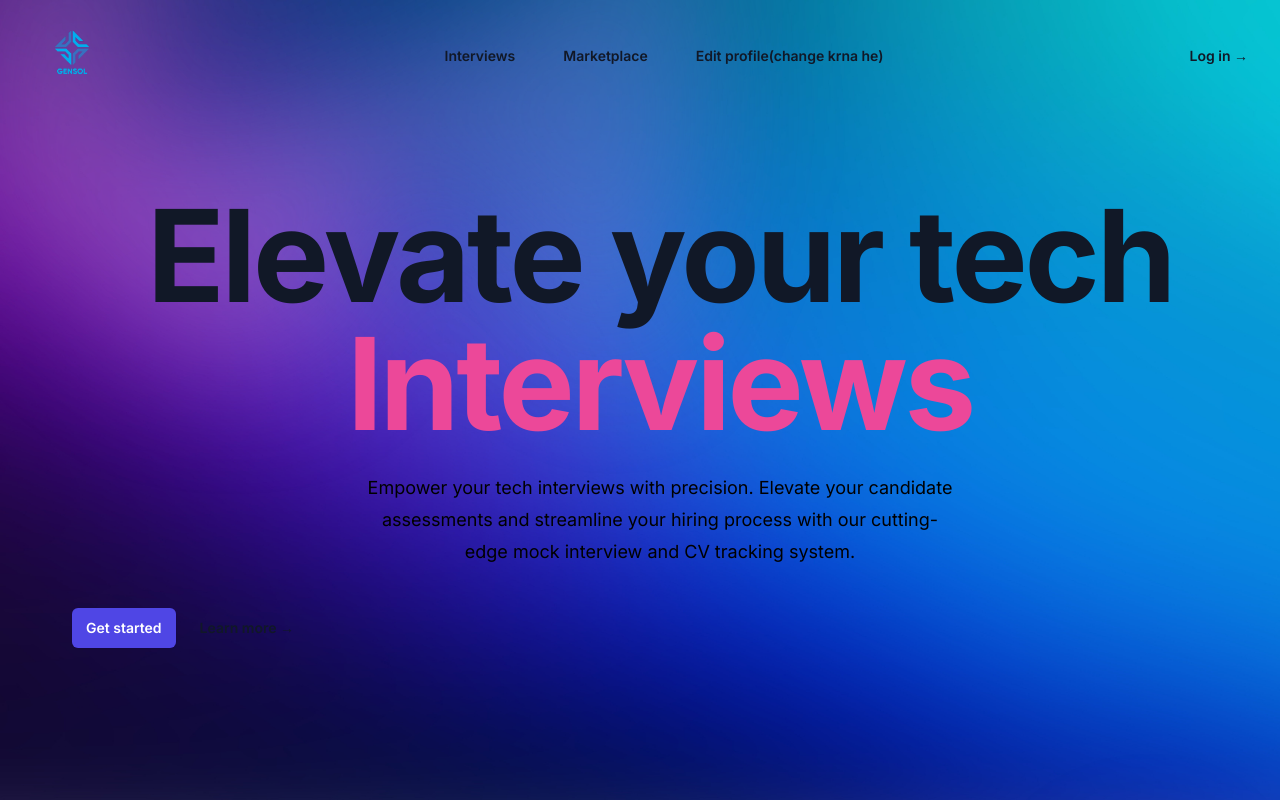
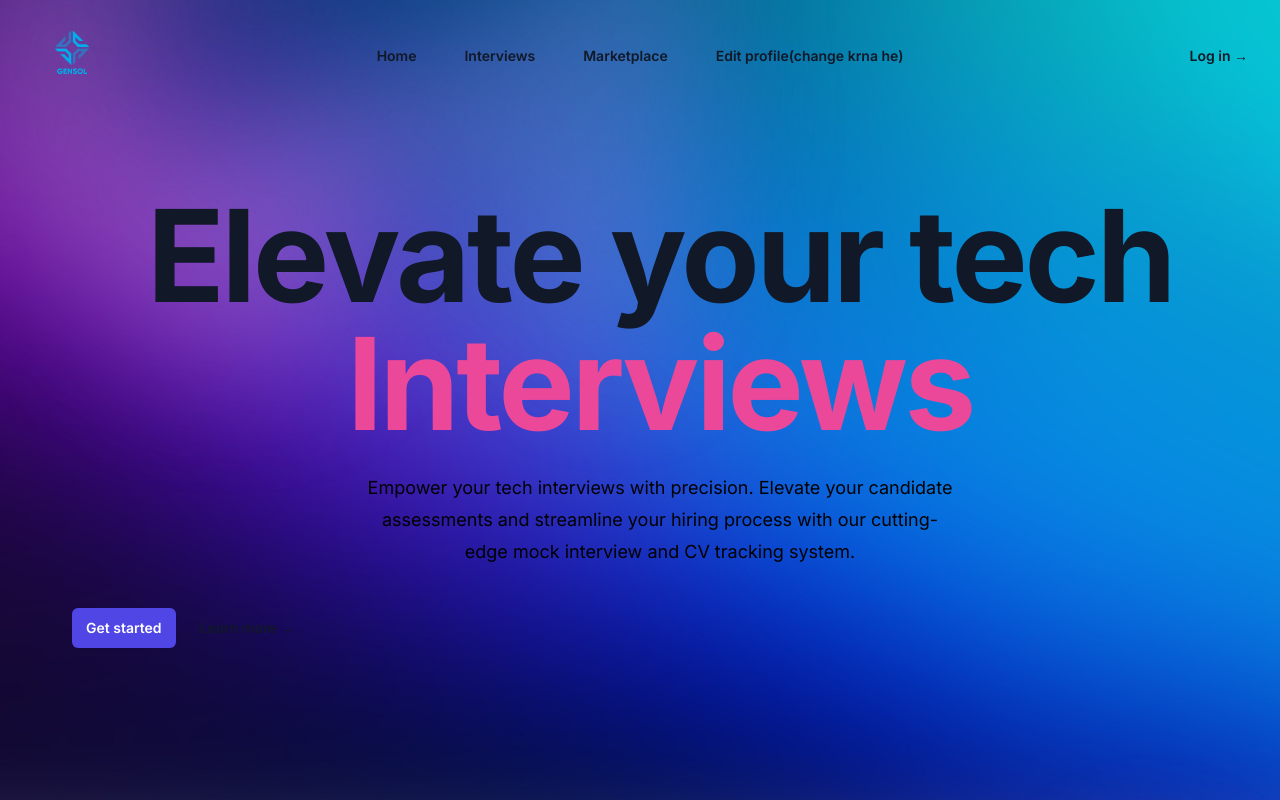
Before and after one commit to myselfAbdullah007/Mock-Interview-and-CV-tracking-System, a Next.js app in the folder frontend/: page / in a window 1280 px wide. Shown: the top 800 px of the page. Built offline with nearby package versions, Linux system fonts and the light colour scheme.

Commit message:
corrected Navigating

```diff
--- a/frontend/src/app/page.tsx
+++ b/frontend/src/app/page.tsx
@@ -9,7 +9,7 @@ import Heading from "./components/Heading.js";
 export default function Home() {
   return (
     <>
-            <Navbar meeting={"Interviews"} location2={"#"} menu4={"Edit profile(change krna he)"} location4={"/clientPanel/editProfile"} />
+            <Navbar home={"Home"} location1={"/"} meeting={"Interviews"} location2={"#"} menu4={"Edit profile(change krna he)"} location4={"/clientPanel/editProfile"} />
       <Header />
     </>
   );
--- a/frontend/src/pages/adminPanel/AdminPanel.js
+++ b/frontend/src/pages/adminPanel/AdminPanel.js
@@ -11,7 +11,7 @@ export default function AdminPanel() {
     const { user } = router.query;
     return (
         <>
-      <Navbar meeting={"Interviews"} location2={"#"} menu4={"Edit profile(change krna he)"} location4={`/clientPanel/editProfile?user=${user}`}/>
+      <Navbar home={"Home"} location1={"/adminPanel/AdminPanel"} meeting={"Interviews"} location2={"#"} menu4={"Edit profile(change krna he)"} location4={`/clientPanel/editProfile?user=${user}`}/>
 
             <div className="mt-24">
                 <div className="flex">
--- a/frontend/src/pages/adminPanel/CompanyPanel.js
+++ b/frontend/src/pages/adminPanel/CompanyPanel.js
@@ -10,7 +10,7 @@ export default function AdminPanel() {
     const { user } = router.query;
     return (
         <>
-      <Navbar meeting={"Interviews"} location2={"#"} menu4={"Edit profile(change krna he)"} location4={`/clientPanel/editProfile?user=${user}`}/>
+      <Navbar home={"Home"} location1={"/adminPanel/adminPanel"}  meeting={"Interviews"} location2={"#"} menu4={"Edit profile(change krna he)"} location4={`/clientPanel/editProfile?user=${user}`}/>
 
             <div className="mt-24">
                 <div className="flex">
--- a/frontend/src/pages/adminPanel/DashBoard.js
+++ b/frontend/src/pages/adminPanel/DashBoard.js
@@ -11,7 +11,7 @@ export default function AdminPanel() {
 
     return (
         <>
-      <Navbar meeting={"Interviews"} location2={"#"} menu4={"Edit profile(change krna he)"} location4={`/clientPanel/editProfile?user=${user}`}/>
+      <Navbar home={"Home"} location1={"/adminPanel/adminPanel"} meeting={"Interviews"} location2={"#"} menu4={"Edit profile(change krna he)"} location4={`/clientPanel/editProfile?user=${user}`}/>
 
             <div className="mt-24">
                 <div className="flex">
--- a/frontend/src/pages/clientPanel/editProfile.js
+++ b/frontend/src/pages/clientPanel/editProfile.js
@@ -100,7 +100,7 @@ export default function editProfile() {
 
     return (
         <>
-            <Navbar meeting={"Interviews"} location2={"#"} menu4={"Edit profile(change krna he)"} location4={"/clientPanel/editProfile"} />
+      <Navbar home={"Home"} location1={"/clientPanel/userPanel"} meeting={"Interviews"} location2={"#"} menu4={"Edit profile(change krna he)"} location4={`/clientPanel/editProfile?user=${user}`}/>
             <div className='mt-28 mb-10'>
                 <Heading name={"Edit your resume"} />
             </div>
--- a/frontend/src/pages/clientPanel/userPanel.js
+++ b/frontend/src/pages/clientPanel/userPanel.js
@@ -14,7 +14,7 @@ export default function mentorPanel() {
 
   return (
     <div>
-      <Navbar meeting={"Interviews"} location2={"#"} menu4={"Edit profile(change krna he)"} location4={`/clientPanel/editProfile?user=${user}`}/>
+      <Navbar home={"Home"} location1={"/clientPanel/userPanel"} meeting={"Interviews"} location2={"#"} menu4={"Edit profile(change krna he)"} location4={`/clientPanel/editProfile?user=${user}`}/>
       <div className='mt-28 mb-10'>
         <Heading name={"Welcome to Client Panel"} />
       </div>
```
Also changed, not shown: 1 other file (tests, documents, lock files or other folders).
